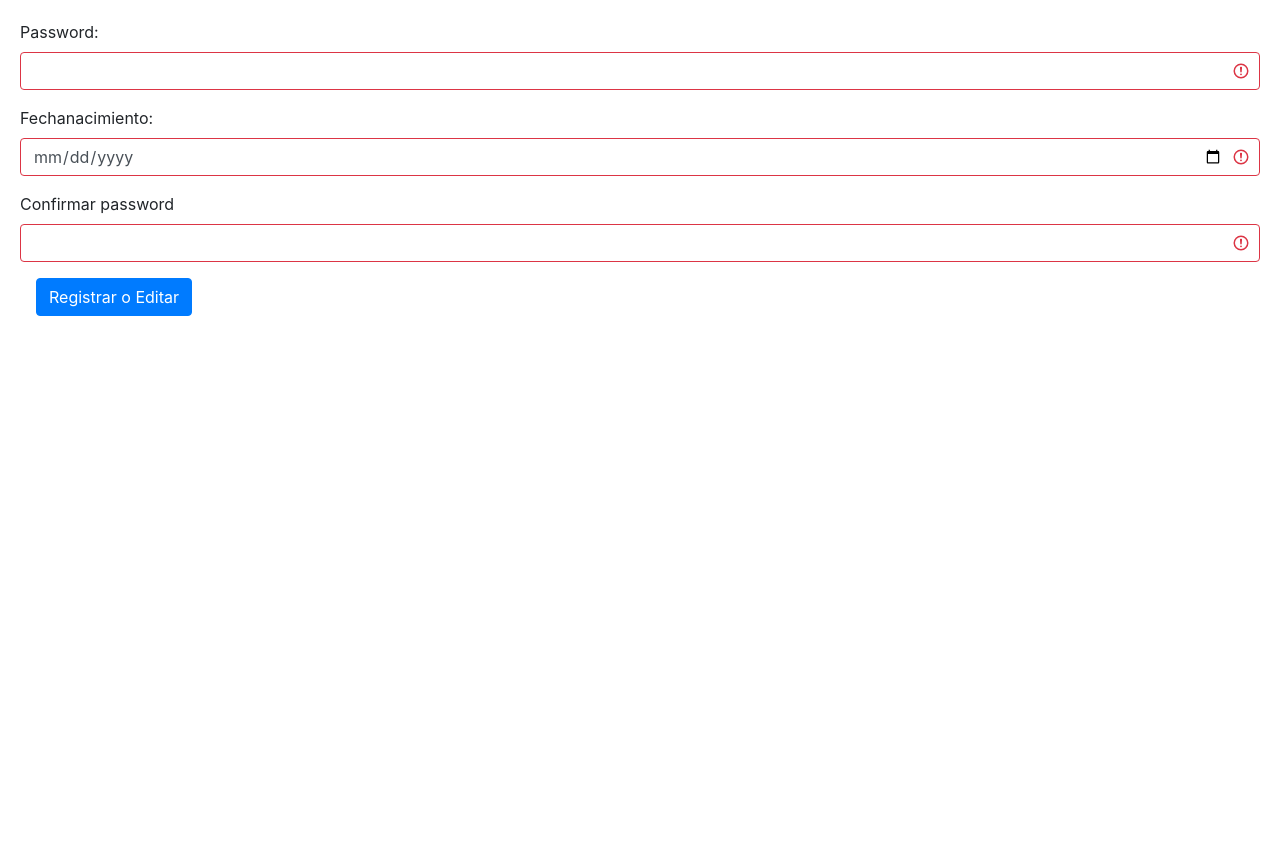
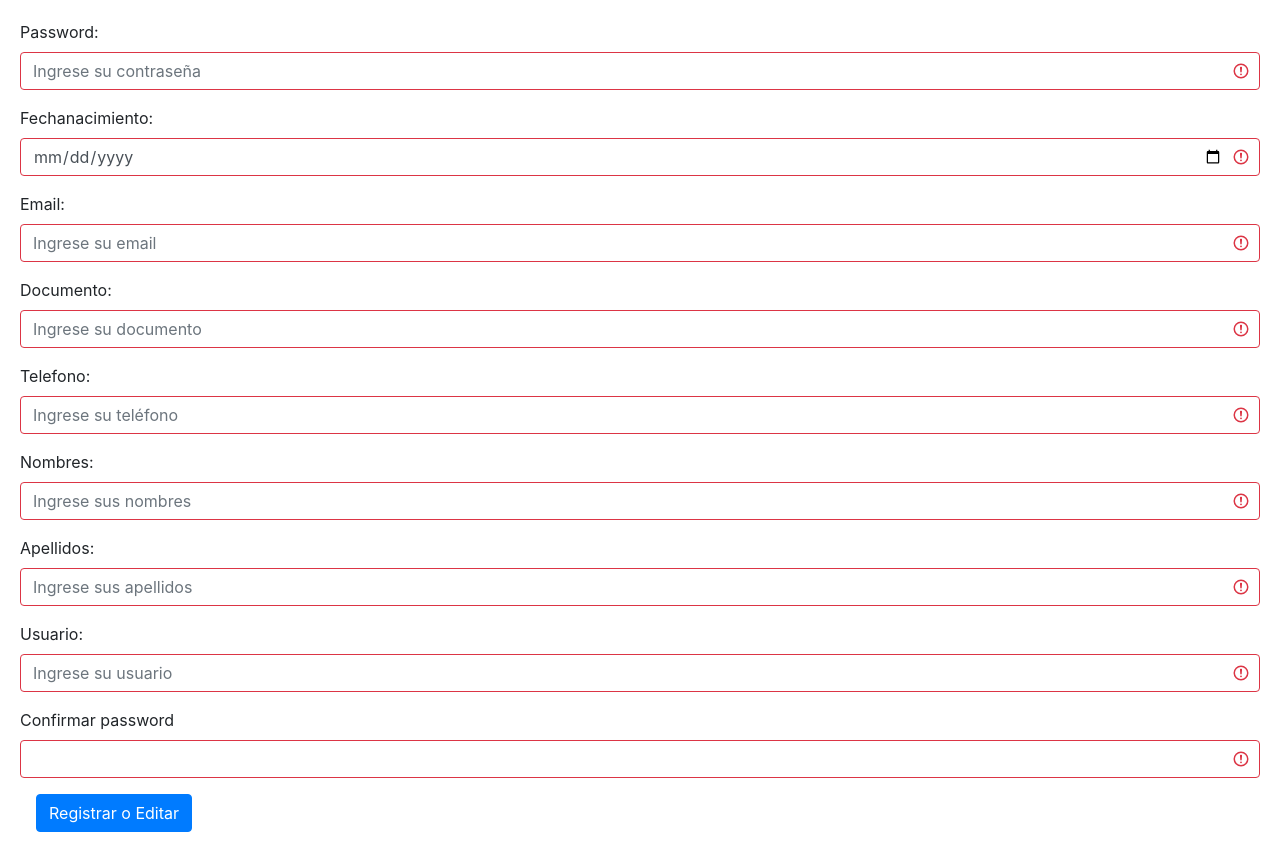
Before and after one commit to JSEC-png/Taller8, a Django app: page /crear_persona/ in a window 1280 px wide. Before the commit the page ends 316 px from the top, so only its background shows below. Run offline with Django 3.2, Linux system fonts and the light colour scheme; parts of the project's set-up code (start-up, migrations or seed data) failed here and were passed over; some libraries are stand-ins or nearby versions.

Commit message:
Placeholder y validaciones
Se agregó el atributo placeholder a los inputs de los formularios y se validaron los campos de email, teléfono y documento.

```diff
--- a/DJANGO CRUD/PROYECTO/CRUD/CRUD/settings.py
+++ b/DJANGO CRUD/PROYECTO/CRUD/CRUD/settings.py
@@ -80,7 +80,7 @@ DATABASES = {
         'NAME': 'test',
         'HOST': 'localhost',
         'PORT': '3306',
-        'USER': 'usuario',
+        'USER': 'root',
         'PASSWORD': '1234',
     }
 }
--- a/DJANGO CRUD/PROYECTO/CRUD/apps/principal/forms.py
+++ b/DJANGO CRUD/PROYECTO/CRUD/apps/principal/forms.py
@@ -7,8 +7,16 @@ class Dateinput(forms.DateInput):
     input_type = 'date'
 
 class Personaform(forms.ModelForm):
-    password = forms.CharField(widget=forms.PasswordInput(attrs={ 'id':'pass'}))
+    password = forms.CharField(widget=forms.PasswordInput(attrs={ 'id':'pass', 'placeholder':'Ingrese su contraseña'}))
     fechaNacimiento  = forms.CharField(widget= Dateinput)
+    email=forms.EmailField(widget=forms.EmailInput(attrs={'id':'email', 'placeholder':'Ingrese su email'}))
+    documento = forms.CharField(widget = forms.NumberInput(attrs={'placeholder':'Ingrese su documento'}))
+    telefono = forms.CharField(widget = forms.NumberInput(attrs={'placeholder':'Ingrese su teléfono'}))
+    nombres = forms.CharField(widget = forms.TextInput(attrs={'placeholder':'Ingrese sus nombres'}))
+    apellidos = forms.CharField(widget = forms.TextInput(attrs={'placeholder':'Ingrese sus apellidos'}))
+    usuario = forms.CharField(widget = forms.TextInput(attrs={'placeholder':'Ingrese su usuario'}))
+
+
 
     class Meta:
         model = Persona
--- a/DJANGO CRUD/PROYECTO/CRUD/apps/principal/static/js/main.js
+++ b/DJANGO CRUD/PROYECTO/CRUD/apps/principal/static/js/main.js
@@ -9,4 +9,17 @@ $(document).ready(function () {
         }
 
     });
+
+    console.log('Hola');
+
+    $('#email').blur(function () {
+
+        if ( $('#email').val().match(/\.+[a-z]/) == null )
+        {
+            window.alert('El email debe contener .com,.es,.co, etc');
+
+        }
+
+    });
+
 });
--- a/DJANGO CRUD/PROYECTO/CRUD/templates/crear_persona.html
+++ b/DJANGO CRUD/PROYECTO/CRUD/templates/crear_persona.html
@@ -7,7 +7,7 @@
 
     {{ form.as_p }}
     <label for="">Confirmar password</label>
-    <input type="password" class="form-control is-invalid" id="pass2" required>
+    <input type="password" class="form-control is-invalid" id="pass2" placeholder="" required>
     <div style="padding-top: 1em;">
     <button type="submit" class="btn btn-primary ml-3" id="btn">Registrar o Editar</button>
 </div>
```
Also changed, not shown: DJANGO CRUD/PROYECTO/CRUD/apps/principal/models.py (line endings or trailing spaces).
